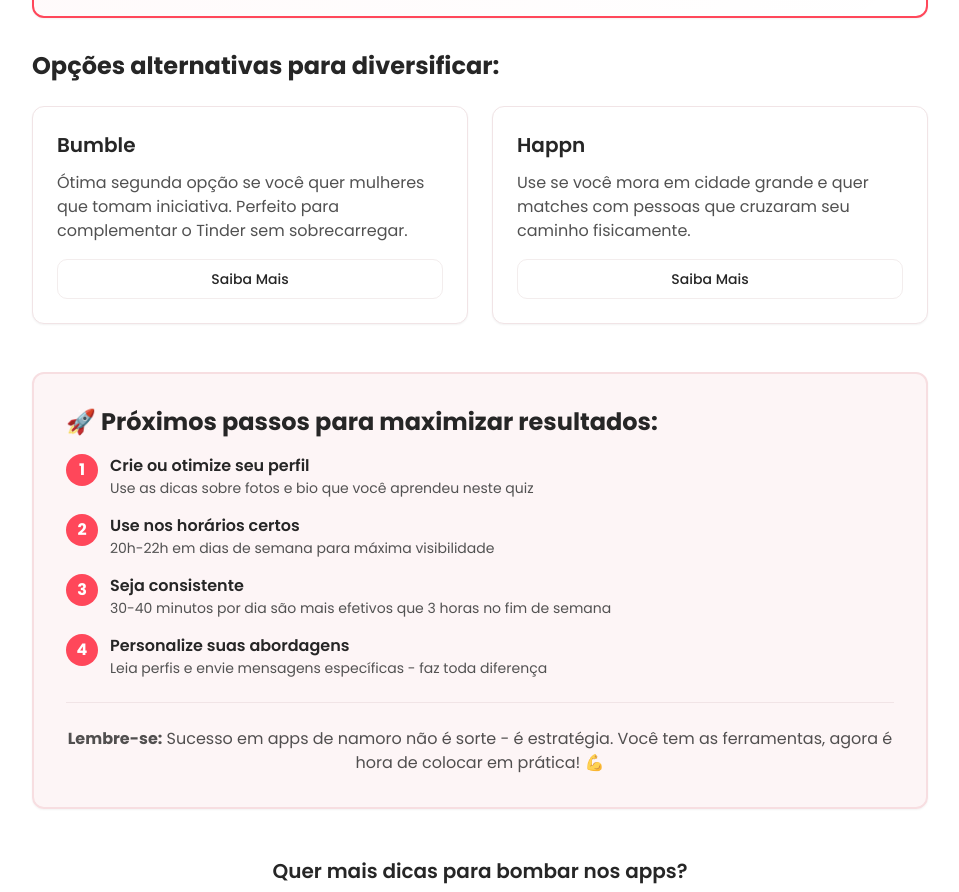
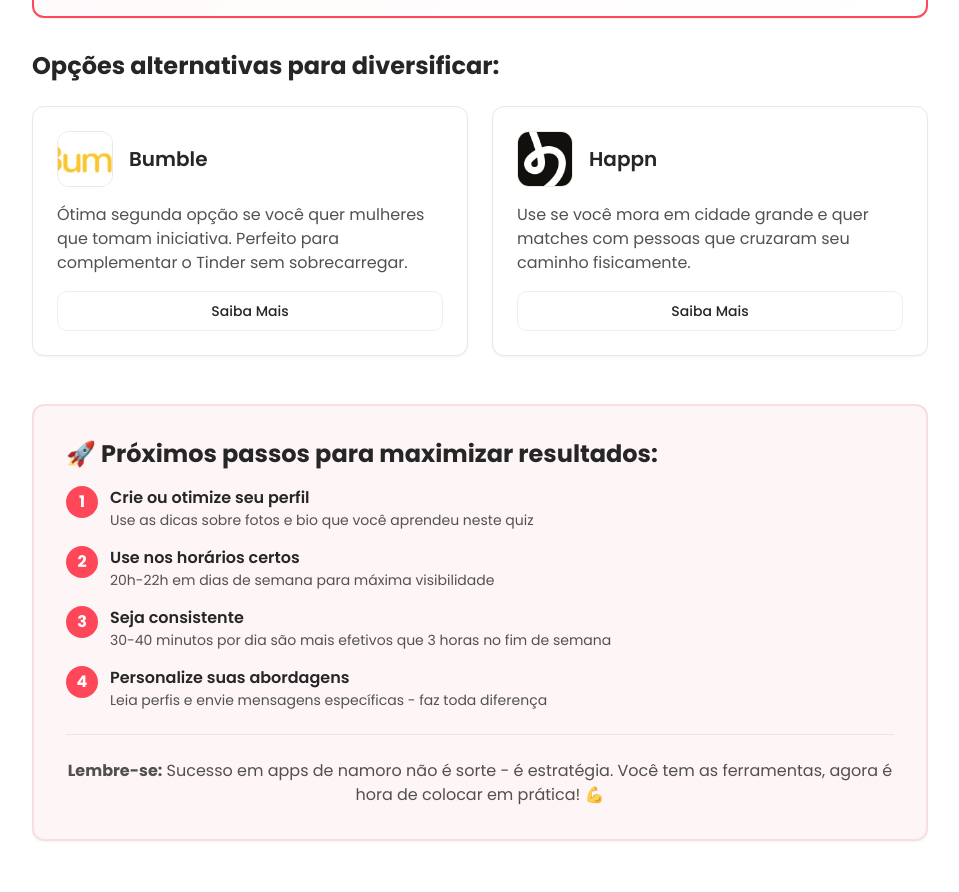
Before and after one commit to danielolimpio/beijo-da-rua-a313613a, a React (Vite) app: page /seu-app-de-namoro-ideal-resultado in a window 1280 px wide. Shown: the part 1420-2312 px from the top of the page, without its empty margins (160-1119 px from the left). Built offline with nearby package versions, Linux system fonts and the light colour scheme; the HTML template or start-up script is replaced by a standard one.

Commit message:
Changes
Co-authored-by: danielolimpio <177458661+danielolimpio@users.noreply.github.com>

```diff
--- a/src/pages/quiz/ResultadoAppIdeal.tsx
+++ b/src/pages/quiz/ResultadoAppIdeal.tsx
@@ -134,7 +134,10 @@ const ResultadoAppIdeal = () => {
 
           <div className="grid md:grid-cols-2 gap-6">
             <Card className="p-6 hover:shadow-lg transition-all">
-              <h4 className="text-xl font-semibold text-foreground mb-3">Bumble</h4>
+              <div className="flex items-center gap-4 mb-4">
+                <img src={bumbleLogo} alt="Logo Bumble" width={56} height={56} className="w-14 h-14 rounded-xl object-cover border border-border bg-white" />
+                <h4 className="text-xl font-semibold text-foreground">Bumble</h4>
+              </div>
               <p className="text-foreground/80 mb-4">
                 Ótima segunda opção se você quer mulheres que tomam iniciativa.
                 Perfeito para complementar o Tinder sem sobrecarregar.
@@ -145,7 +148,10 @@ const ResultadoAppIdeal = () => {
             </Card>
 
             <Card className="p-6 hover:shadow-lg transition-all">
-              <h4 className="text-xl font-semibold text-foreground mb-3">Happn</h4>
+              <div className="flex items-center gap-4 mb-4">
+                <img src={happnLogo} alt="Logo Happn" width={56} height={56} className="w-14 h-14 rounded-xl object-cover border border-border bg-white" />
+                <h4 className="text-xl font-semibold text-foreground">Happn</h4>
+              </div>
               <p className="text-foreground/80 mb-4">
                 Use se você mora em cidade grande e quer matches com pessoas
                 que cruzaram seu caminho fisicamente.
```
